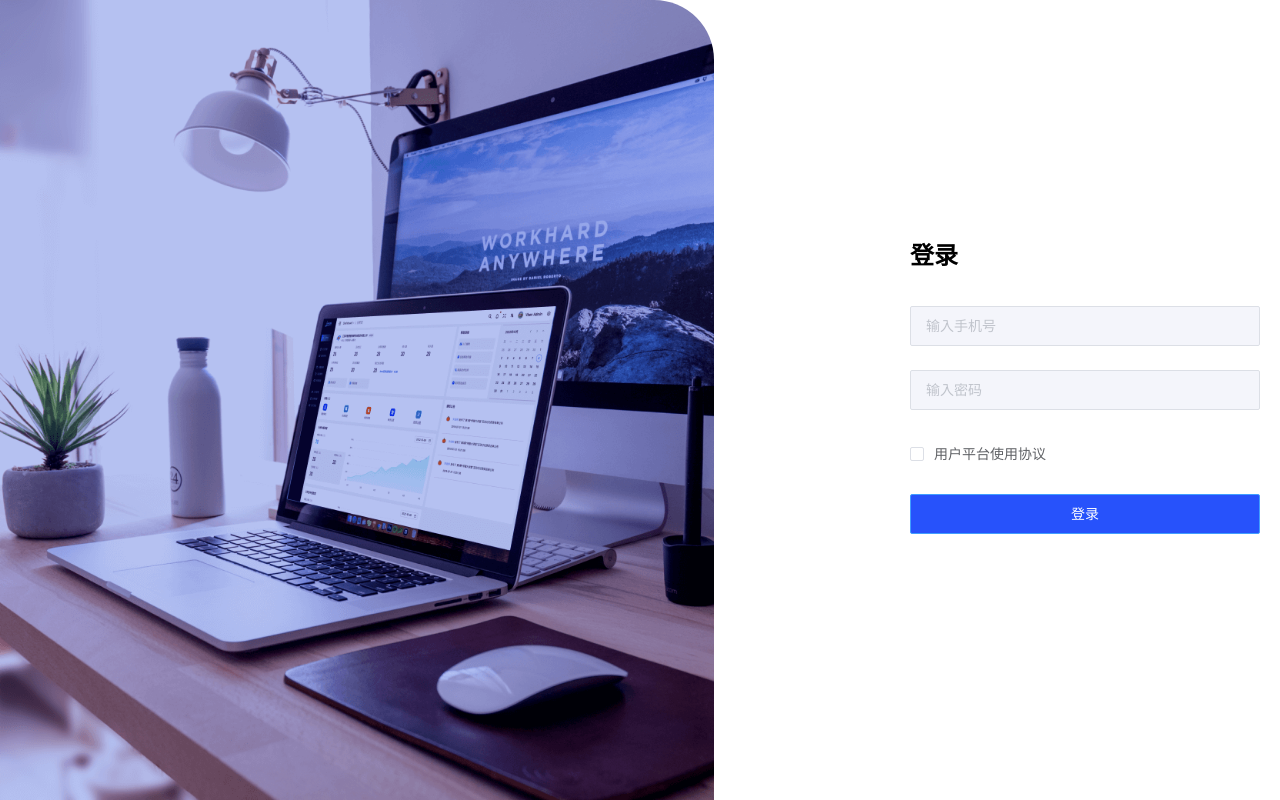
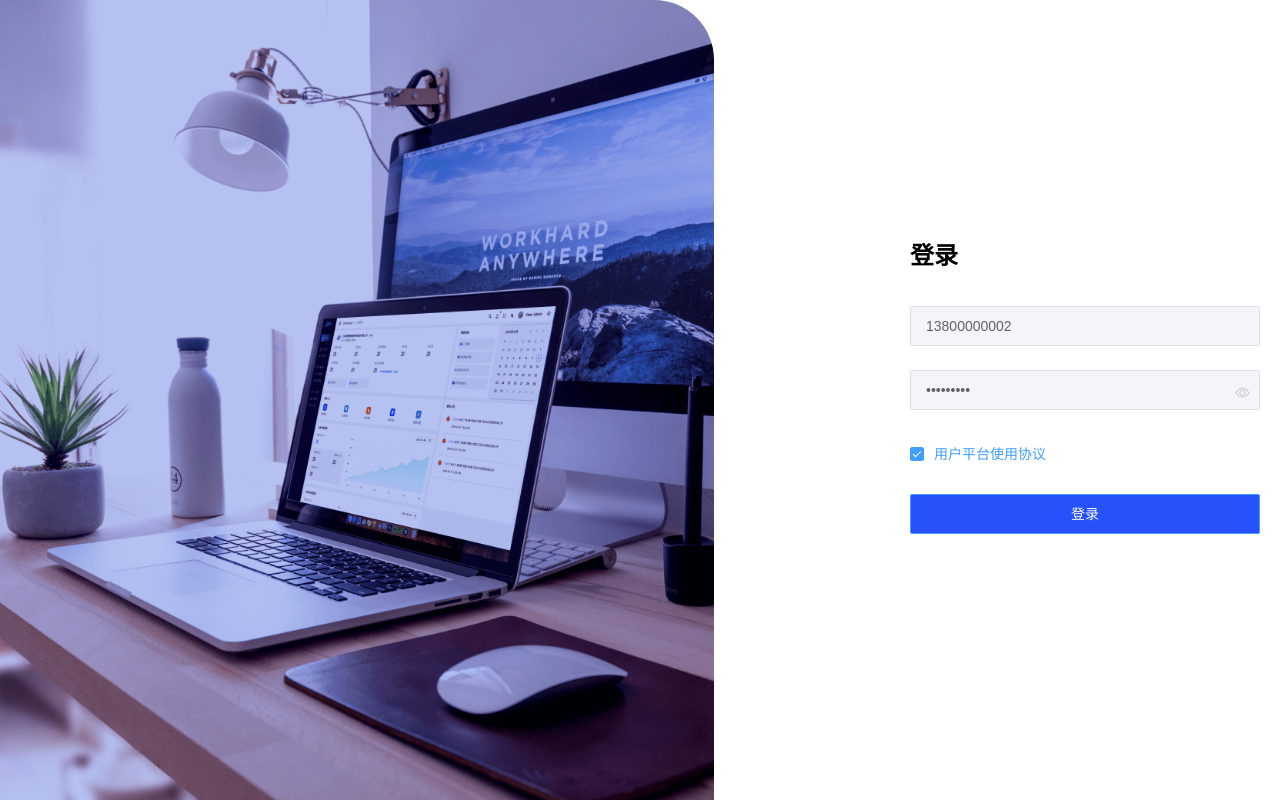
Before and after one commit to bubbleshuan/myhr, a Vue app: page /#/login in a window 1280 px wide. Built offline with nearby package versions, Linux system fonts and the light colour scheme.

Commit message:
登录前后端联调完成

```diff
--- a/src/views/login/index.vue
+++ b/src/views/login/index.vue
@@ -28,9 +28,9 @@ export default {
   data() {
     return {
       ruleForm: {
-        mobile: '',
-        password: '',
-        isAgree: false
+        mobile: process.env.NODE_ENV === 'development' ? '13800000002' : '',
+        password: process.env.NODE_ENV === 'development' ? 'hm#qd@23!' : '',
+        isAgree: process.env.NODE_ENV === 'development'
       },
       rules: {
         mobile: [
@@ -54,10 +54,11 @@ export default {
   methods: {
     submitForm(formName) {
       console.log(this.ruleForm.mobile)
-      this.$refs[formName].validate((valid) => {
+      this.$refs[formName].validate(async(valid) => {
         if (valid) {
           console.log(this)
-          this.$store.dispatch('user/login', this.ruleForm)
+          await this.$store.dispatch('user/login', this.ruleForm)
+          this.$router.push('/')
         } else {
           console.log('error submit!!')
           return false
```
Also changed, not shown: src/store/modules/user.js (line endings or trailing spaces).
